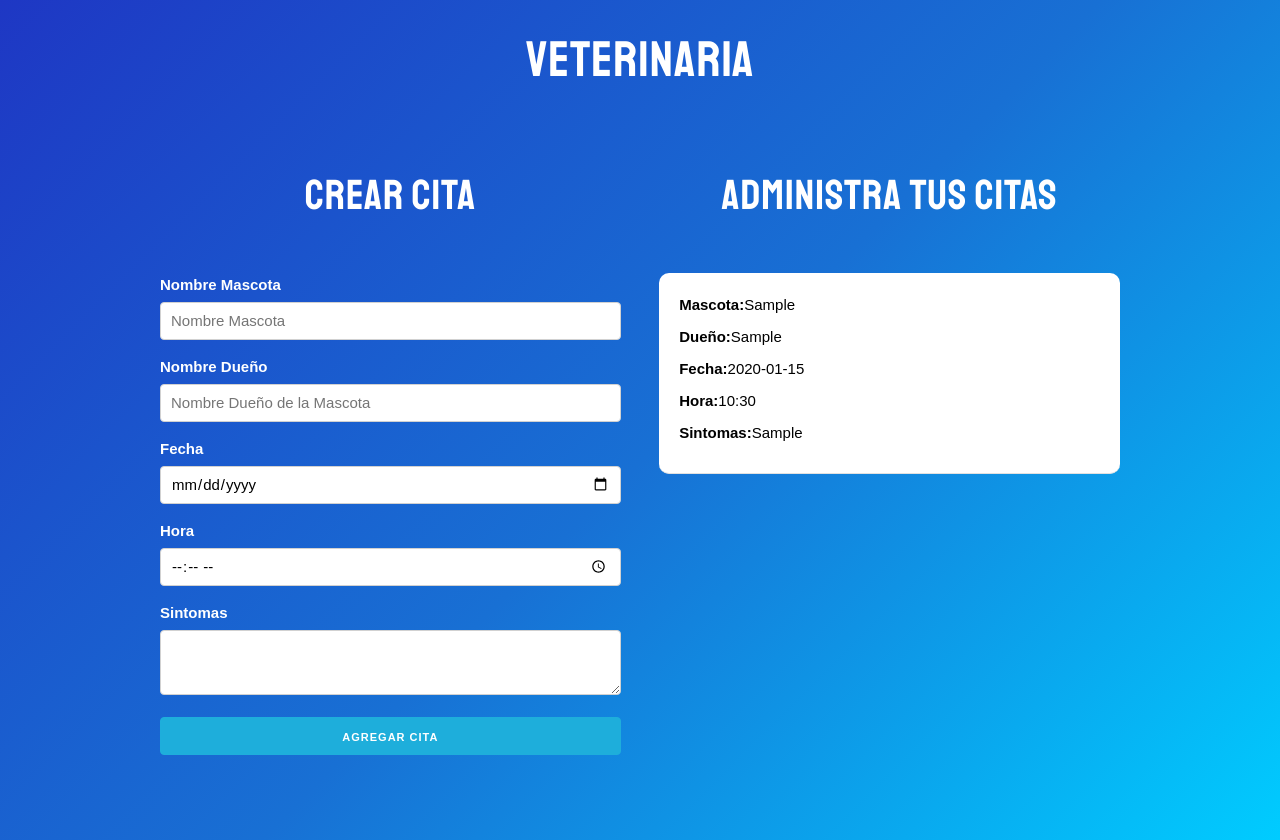
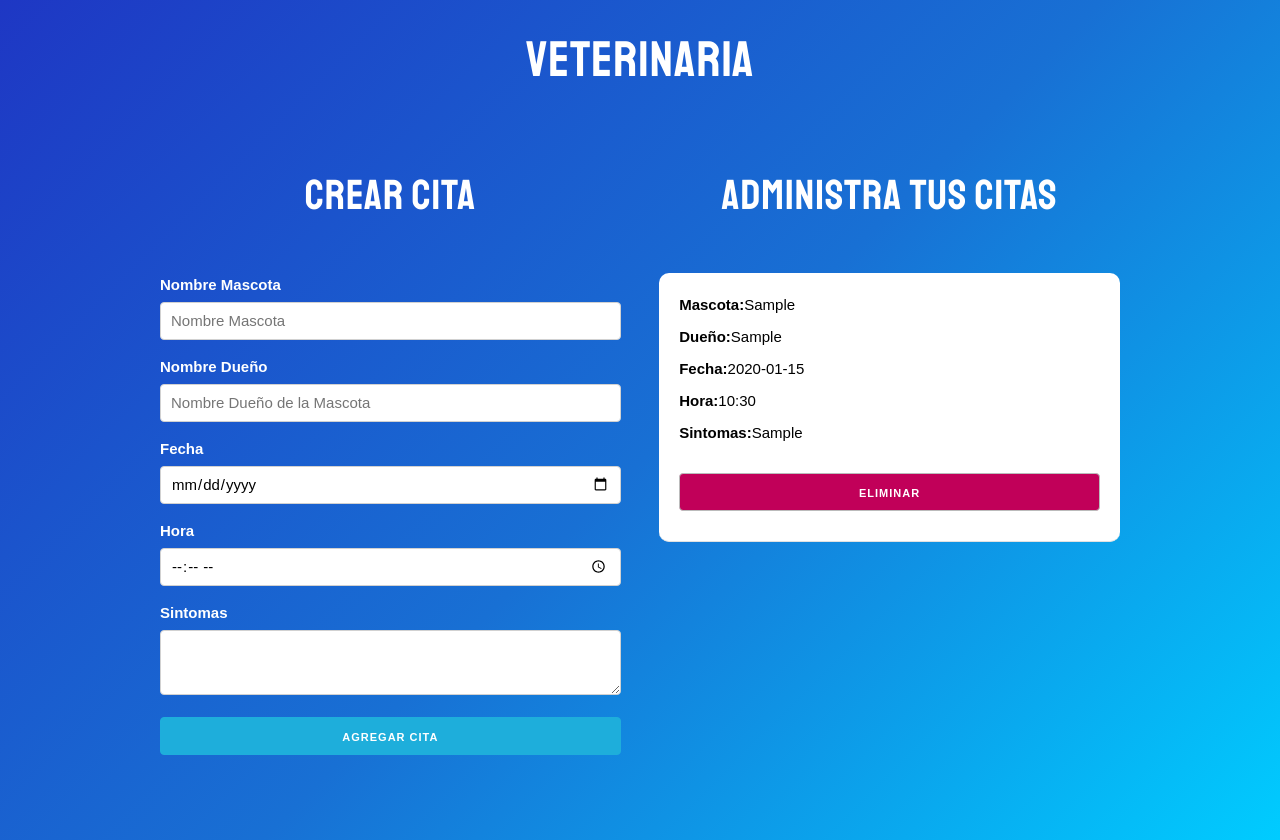
Before and after one commit to FedePe/Veterinaria-React, a React (Create React App) app: page / in a window 1280 px wide. Both pictures are taken after typing "Sample", "Sample", "2020-01-15", "10:30", "Sample" into the empty fields and a click on the button "AGREGAR CITA". Built offline with nearby package versions, Linux system fonts and the light colour scheme.

Commit message:
Eliminar citas del state

```diff
--- a/src/App.js
+++ b/src/App.js
@@ -16,6 +16,12 @@
     ]);
   }
 
+  // Funcion que elimina una cita por su id
+  const eliminarCita = id => {
+    const nuevasCitas = citas.filter(cita => cita.id !== id );
+    guardarCitas(nuevasCitas);
+  }
+
   return (
     <Fragment>
     <h1>Veterinaria</h1>
@@ -32,6 +38,7 @@
             <Cita
               key={cita.id}
               cita={cita}
+              eliminarCita={eliminarCita}
             />
           ))}
         </div>
--- a/src/components/Cita.js
+++ b/src/components/Cita.js
@@ -1,6 +1,6 @@
 import React from 'react';
 
-const Cita = ({cita}) =>  (
+const Cita = ({cita, eliminarCita}) =>  (
     <div className="cita">
         <p>Mascota:
             <span>
@@ -27,6 +27,12 @@
                 {cita.sintomas}
             </span>
         </p>
+
+        <button
+            className="button eliminar u-full-width"
+            onClick = { () => eliminarCita(cita.id)}
+        >Eliminar</button>
+
     </div>
  );
 
```
